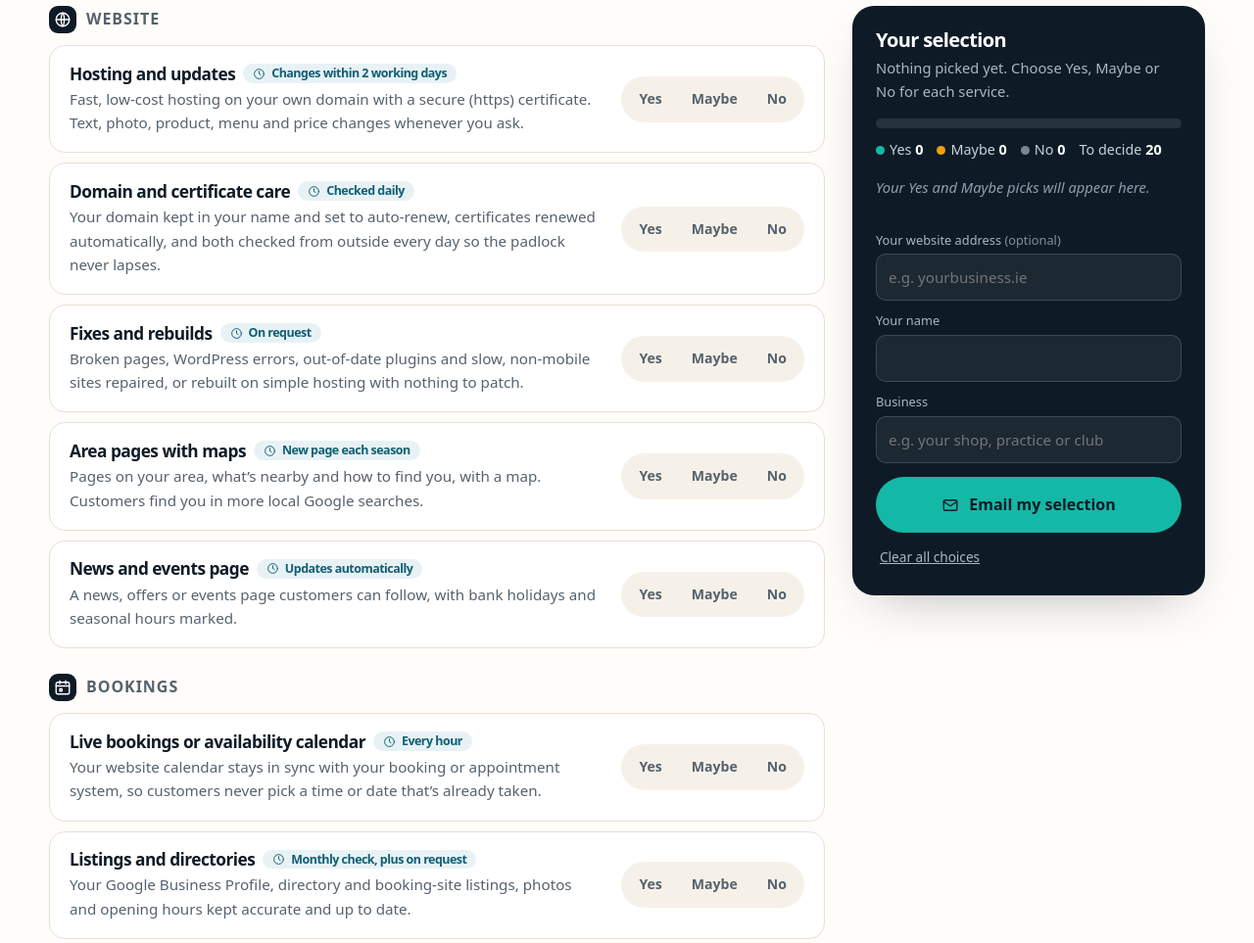
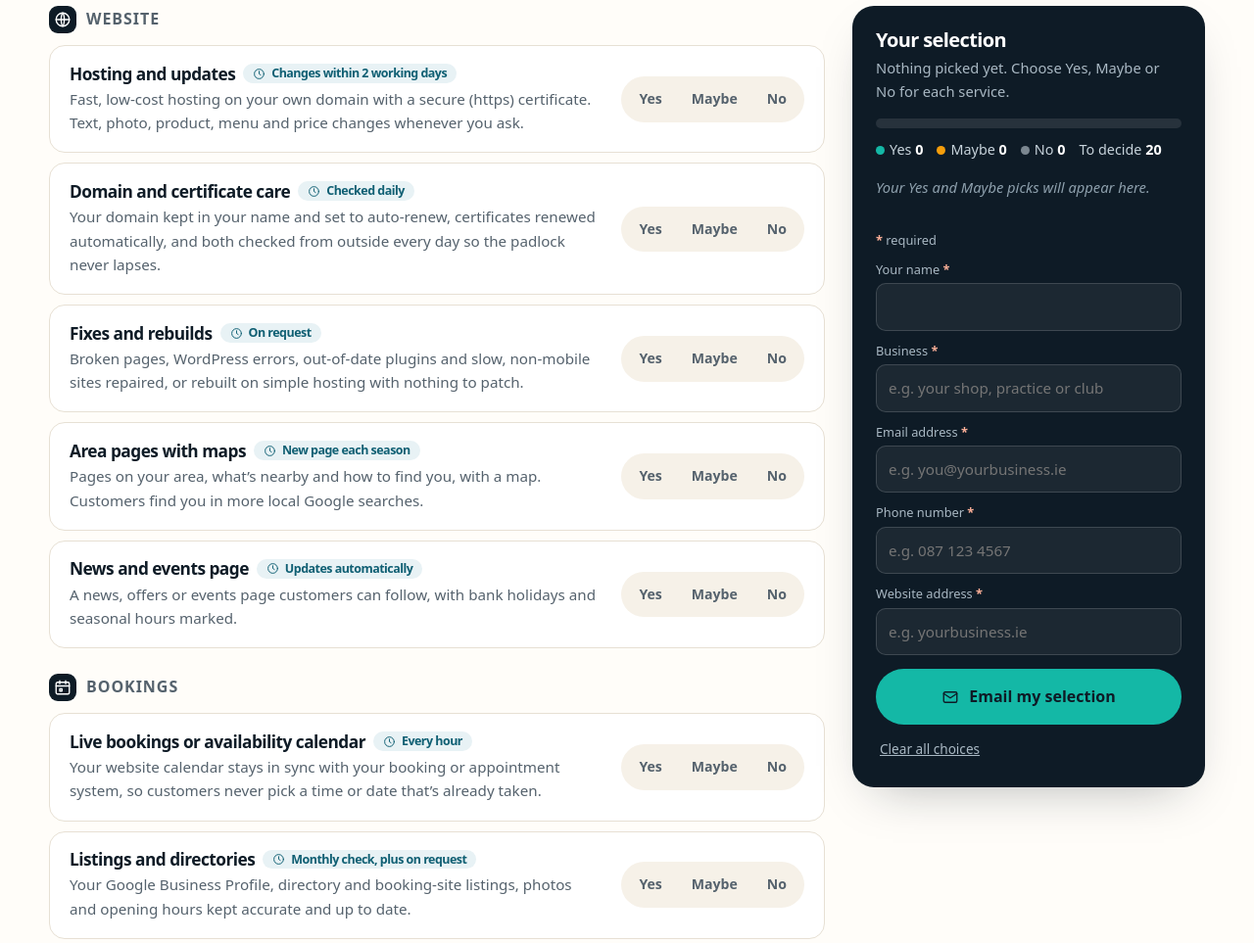
Before and after one commit to an-tigin-glengarriff/an-tigin-glengarriff.github.io, a PHP site: page /rehost/index.html in a window 1280 px wide. Shown: the part 5009-5972 px from the top of the page at 98% size. Run offline with PHP 8.4, Linux system fonts and the light colour scheme.

Commit message:
rehost.expert: required name, business, email, phone and website fields in selection panel

```diff
--- a/rehost/app.js
+++ b/rehost/app.js
@@ -69,9 +69,9 @@ var CONTACT_EMAIL = 'hello@example.com';
     $('send').href=mailto();
   }
   function mailto(){
-    var name=$('f-name').value.trim(),biz=$('f-biz').value.trim(),site=$('f-site')?$('f-site').value.trim():'';
+    var v=function(id){return $(id).value.trim();},name=v('f-name'),biz=v('f-biz'),email=v('f-email'),phone=v('f-phone'),site=v('f-site');
     var L=[];L.push('Hello,','','Here are the services I\u2019m interested in.','');
-    if(site)L.push('Website: '+site);if(name)L.push('Name: '+name);if(biz)L.push('Business: '+biz);if(site||name||biz)L.push('');
+    L.push('Name: '+name,'Business: '+biz,'Email: '+email,'Phone: '+phone,'Website: '+site,'');
     var groups={};rows.forEach(function(r){(groups[r.dataset.area]=groups[r.dataset.area]||[]).push(r);});
     ['yes','maybe','no'].forEach(function(v){var list=pick(v);if(!list.length)return;L.push((v==='yes'?'YES':v==='maybe'?'MAYBE':'NO')+' ('+list.length+')');list.forEach(function(r){L.push('- '+nm(r)+' ['+r.dataset.area+']');});L.push('');});
     var undec=rows.filter(function(r){return !state[r.dataset.i];});
@@ -81,10 +81,27 @@ var CONTACT_EMAIL = 'hello@example.com';
     var subj='Services selection'+(biz?' \u2013 '+biz:'');
     return 'mailto:'+CONTACT_EMAIL+'?subject='+encodeURIComponent(subj)+'&body='+encodeURIComponent(L.join('\n'));
   }
-  var SITEKEY='rehost-site-v1',fs=$('f-site');
-  if(fs){try{fs.value=localStorage.getItem(SITEKEY)||'';}catch(e){}
-    fs.addEventListener('input',function(){try{localStorage.setItem(SITEKEY,fs.value);}catch(e){}$('send').href=mailto();});}
-  ['f-name','f-biz'].forEach(function(id){$(id).addEventListener('input',function(){$('send').href=mailto();});});
+  // contact details: all required, saved in the browser
+  var CF=['f-name','f-biz','f-email','f-phone','f-site'],CKEY='rehost-contact-v1',cd={};
+  try{cd=JSON.parse(localStorage.getItem(CKEY)||'{}')||{};if(!cd['f-site']&&localStorage.getItem('rehost-site-v1'))cd['f-site']=localStorage.getItem('rehost-site-v1');}catch(e){cd={};}
+  function check(id){var x=$(id).value.trim();
+    if(!x)return {'f-name':'Please enter your name.','f-biz':'Please enter your business name.','f-email':'Please enter your email address.','f-phone':'Please enter your phone number.','f-site':'Please enter your website address.'}[id];
+    if(id==='f-email'&&!/^[^\s@]+@[^\s@]+\.[^\s@]{2,}$/.test(x))return 'Please enter a valid email address, like you@yourbusiness.ie.';
+    if(id==='f-phone'&&(x.replace(/\D/g,'').length<7||/[^\d\s()+.\-]/.test(x)))return 'Please enter a valid phone number, like 087 123 4567.';
+    if(id==='f-site'&&(/\s/.test(x)||!/[a-z0-9-]\.[a-z]{2,}/i.test(x)))return 'Please enter a website address, like yourbusiness.ie.';
+    return '';}
+  function showErr(id,msg){var el=$(id),er=$(id+'-err');if(msg){el.setAttribute('aria-invalid','true');er.textContent=msg;er.hidden=false;}else{el.removeAttribute('aria-invalid');er.textContent='';er.hidden=true;}}
+  function validate(){var first=null;CF.forEach(function(id){var m=check(id);showErr(id,m);if(m&&!first)first=id;});
+    var fm=$('form-msg');if(first){fm.textContent='Please fill in all the required fields before sending.';fm.hidden=false;$(first).focus();}else{fm.hidden=true;fm.textContent='';}
+    return !first;}
+  CF.forEach(function(id){var el=$(id);if(cd[id])el.value=cd[id];
+    el.addEventListener('input',function(){cd[id]=el.value;try{localStorage.setItem(CKEY,JSON.stringify(cd));}catch(e){}
+      if(el.getAttribute('aria-invalid')&&!check(id))showErr(id,'');
+      if(!$('form-msg').hidden&&CF.every(function(i){return !check(i);}))$('form-msg').hidden=true;
+      $('send').href=mailto();});
+    el.addEventListener('blur',function(){if(el.getAttribute('aria-invalid'))showErr(id,check(id));});});
+  $('send').addEventListener('click',function(e){if(!validate()){e.preventDefault();return;}this.href=mailto();});
+  $('sel-form').addEventListener('submit',function(e){e.preventDefault();if(validate())window.location.href=mailto();});
   $('reset').addEventListener('click',function(){state={};save();rows.forEach(function(r){delete r.dataset.v;r.querySelectorAll('input').forEach(function(i){i.checked=false;});});render();});
   render();
 })();
--- a/rehost/index.html
+++ b/rehost/index.html
@@ -298,9 +298,15 @@
 <div class="counts"><span><i class="dot" style="background:var(--sea-2)"></i>Yes <b id="c-yes">0</b></span><span><i class="dot" style="background:#f59e0b"></i>Maybe <b id="c-maybe">0</b></span><span><i class="dot" style="background:#7b8790"></i>No <b id="c-no">0</b></span><span>To decide <b id="c-left">20</b></span></div>
 <div class="chosen" id="chosen"><p class="empty">Your Yes and Maybe picks will appear here.</p></div>
 <div class="suggest" id="suggest" hidden></div>
-<label class="f" for="f-site">Your website address <span class="opt">(optional)</span></label><input type="text" id="f-site" inputmode="url" autocomplete="url" placeholder="e.g. yourbusiness.ie">
-<label class="f" for="f-name">Your name</label><input type="text" id="f-name" autocomplete="name">
-<label class="f" for="f-biz">Business</label><input type="text" id="f-biz" autocomplete="organization" placeholder="e.g. your shop, practice or club">
+<form id="sel-form" novalidate>
+<p class="req-note"><span class="req" aria-hidden="true">*</span> required</p>
+<div class="fld"><label class="f" for="f-name">Your name <span class="req" aria-hidden="true">*</span></label><input type="text" id="f-name" name="name" autocomplete="name" placeholder="" required aria-required="true" aria-describedby="f-name-err"><p class="ferr" id="f-name-err" hidden></p></div>
+<div class="fld"><label class="f" for="f-biz">Business <span class="req" aria-hidden="true">*</span></label><input type="text" id="f-biz" name="biz" autocomplete="organization" placeholder="e.g. your shop, practice or club" required aria-required="true" aria-describedby="f-biz-err"><p class="ferr" id="f-biz-err" hidden></p></div>
+<div class="fld"><label class="f" for="f-email">Email address <span class="req" aria-hidden="true">*</span></label><input type="email" id="f-email" name="email" autocomplete="email" placeholder="e.g. you@yourbusiness.ie" required aria-required="true" aria-describedby="f-email-err"><p class="ferr" id="f-email-err" hidden></p></div>
+<div class="fld"><label class="f" for="f-phone">Phone number <span class="req" aria-hidden="true">*</span></label><input type="tel" id="f-phone" name="phone" autocomplete="tel" placeholder="e.g. 087 123 4567" required aria-required="true" aria-describedby="f-phone-err"><p class="ferr" id="f-phone-err" hidden></p></div>
+<div class="fld"><label class="f" for="f-site">Website address <span class="req" aria-hidden="true">*</span></label><input type="text" id="f-site" name="site" autocomplete="url" inputmode="url" placeholder="e.g. yourbusiness.ie" required aria-required="true" aria-describedby="f-site-err"><p class="ferr" id="f-site-err" hidden></p></div>
+<p class="form-msg" id="form-msg" role="alert" hidden></p>
+</form>
 <a class="btn btn--accent" id="send" href="mailto:hello@example.com"><svg viewBox="0 0 24 24" fill="none" stroke="currentColor" stroke-width="1.8" stroke-linecap="round" stroke-linejoin="round" aria-hidden="true"><rect x="3" y="5" width="18" height="14" rx="2"/><path d="m3 7 9 6 9-6"/></svg>Email my selection</a>
 <button type="button" class="linkbtn" id="reset">Clear all choices</button>
 </aside>
--- a/rehost/style.css
+++ b/rehost/style.css
@@ -308,3 +308,12 @@ td.num{font-weight:700;color:var(--deep);white-space:nowrap}
 .ai-card svg.ic{background:#e6f6f3;color:var(--sea)}
 .ai-card p a{color:var(--sea);font-weight:600}
 .summary .opt{font-weight:500;color:#7f909c}
+/* v4: required contact fields */
+.summary input[type=tel]{width:100%;padding:11px 12px;border-radius:10px;border:1px solid rgba(255,255,255,.15);background:rgba(255,255,255,.06);color:#fff;font:inherit;font-size:.95rem}
+.summary .req{color:#ffb199;font-weight:800}
+.summary .req-note{margin:14px 0 0;font-size:.8rem;color:#a9b8c3}
+.summary input[aria-invalid=true]{border-color:#ff8a73;background:rgba(242,107,79,.12)}
+.summary .ferr{margin:6px 0 0;font-size:.82rem;color:#ffb199;font-weight:600}
+.summary .ferr::before{content:"! ";font-weight:800}
+.summary .form-msg{margin:12px 0 0;padding:10px 12px;border-radius:10px;background:rgba(242,107,79,.16);border:1px solid rgba(255,138,115,.5);color:#ffd2c7;font-size:.88rem;font-weight:600}
+.summary form{margin:0}
```
